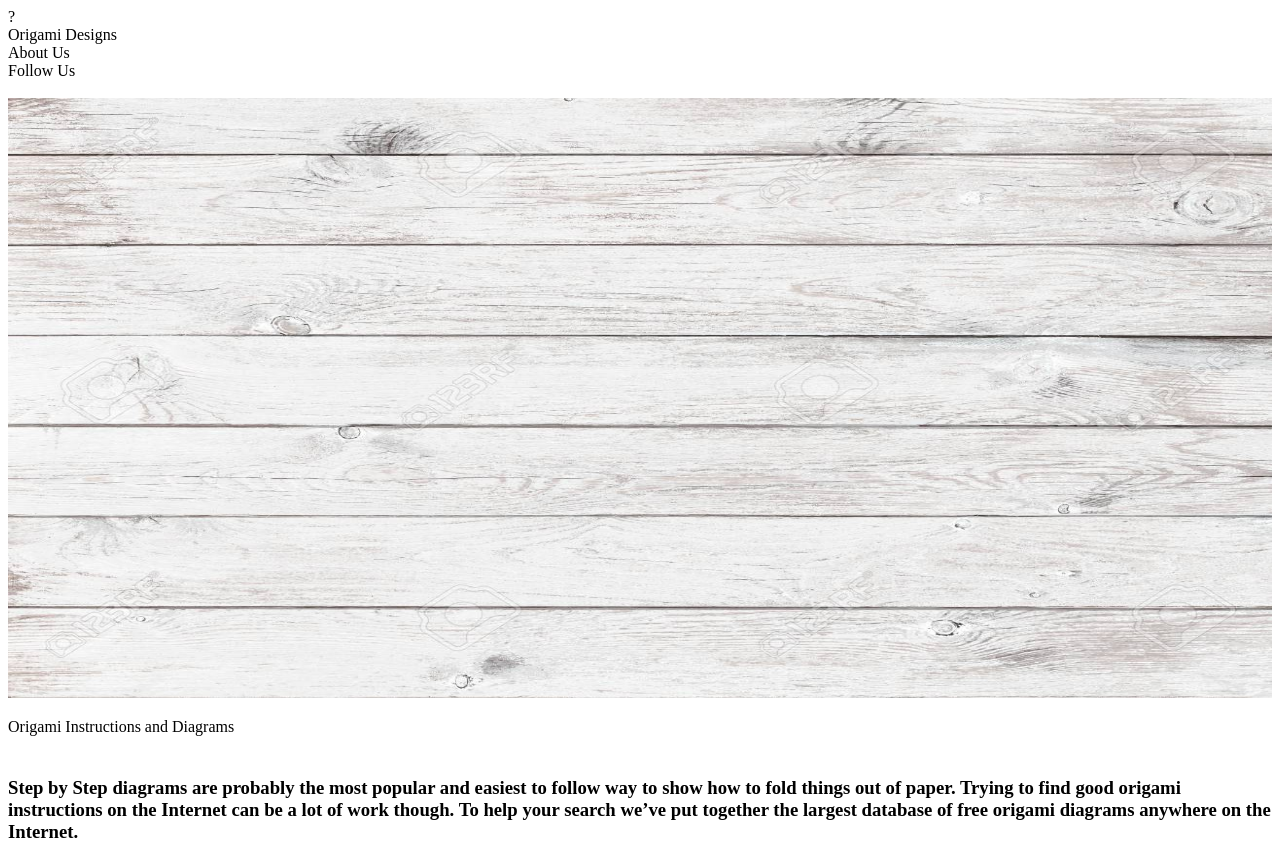
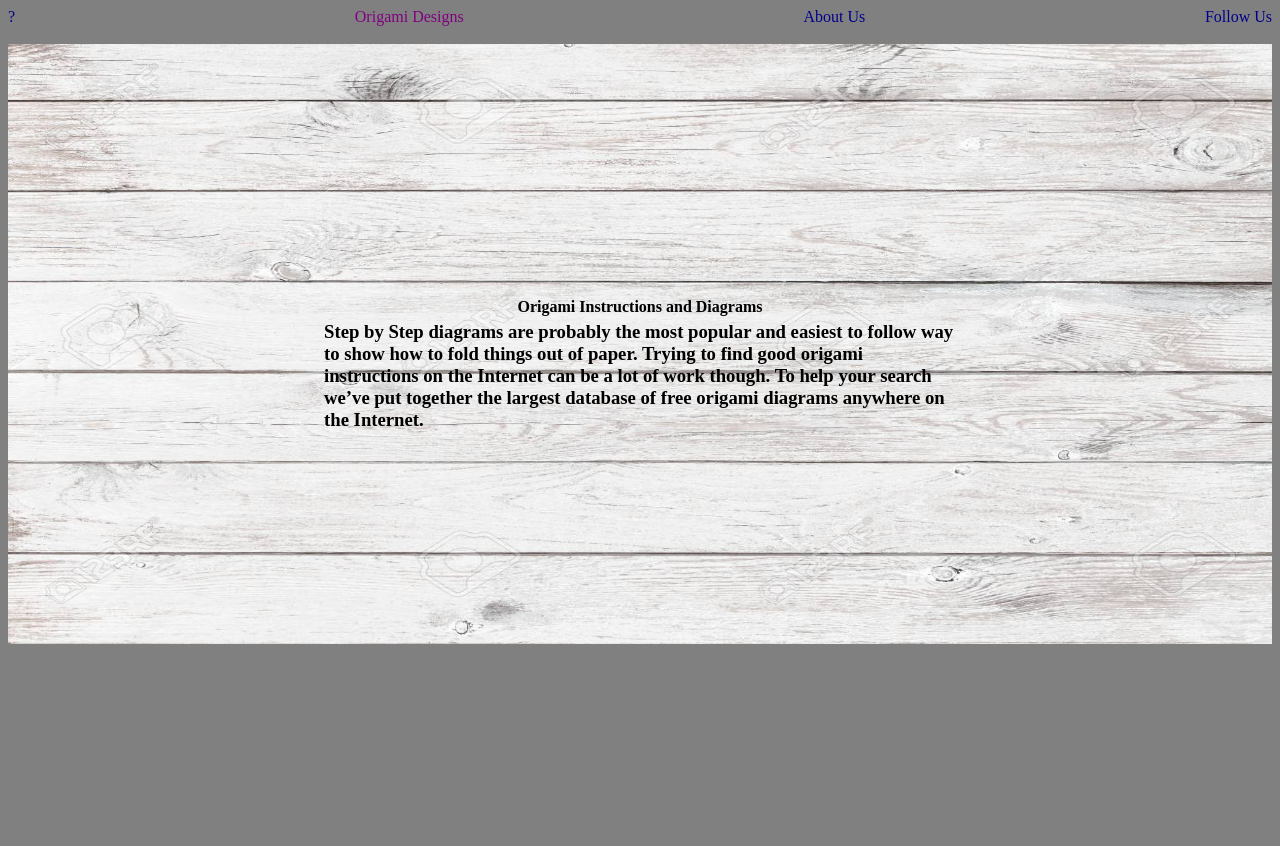
Before and after one commit to AnjikaS/Origami2, a plain HTML site: page index.html in a window 1280 px wide. Shown: the top 846 px of the page. Drawn offline with Linux system fonts and the light colour scheme.

Commit message:
Add files via upload

```diff
--- a/Style.css
+++ b/Style.css
@@ -28,3 +28,20 @@
 body{
     background-color:gray;
 }
+
+.bodyimg{
+    position:relative;
+}
+
+.bodyimg h3{
+    position:absolute;
+    top:50%;
+    left:50%;
+    transform:translate(-50%,-50%);
+}
+.bodyimg h4{
+    position:absolute;
+    top:40%;
+    left:50%;
+    transform:translate(-50%,-50%);
+}
--- a/index.html
+++ b/index.html
@@ -1,12 +1,12 @@
 <!DOCTYPE html>
-<html><head>
+<html><head><link href="Style.css" type="text/css" rel="stylesheet"/>
     <title>
         Origami Designs
     </title>
     <style></style>
 </head>
 <body>
-    <div class="header>
+    <div class="header">
         <div class="menu">
         <div a href="#">?</a></div>
         <div class="Origami_Designs"> Origami Designs </div>
@@ -18,11 +18,12 @@
 
     <div class="bodyimg">
         <img src="White.jpg" height="600px" width="100%">
-        <p>Origami Instructions and Diagrams</p>
+        <div class="description">
+        <h4>Origami Instructions and Diagrams</h4>
         <h3><br> Step by Step diagrams are probably the most popular and easiest to follow way to show how to fold things out of paper.
             Trying to find good origami instructions on the Internet can be a lot of work though.
             To help your search we’ve put together the largest database of free origami diagrams anywhere on the Internet.</h3>
-    </div>
+  </div> </div>
 
     <div class="grid">
         <div class="origami">
```
